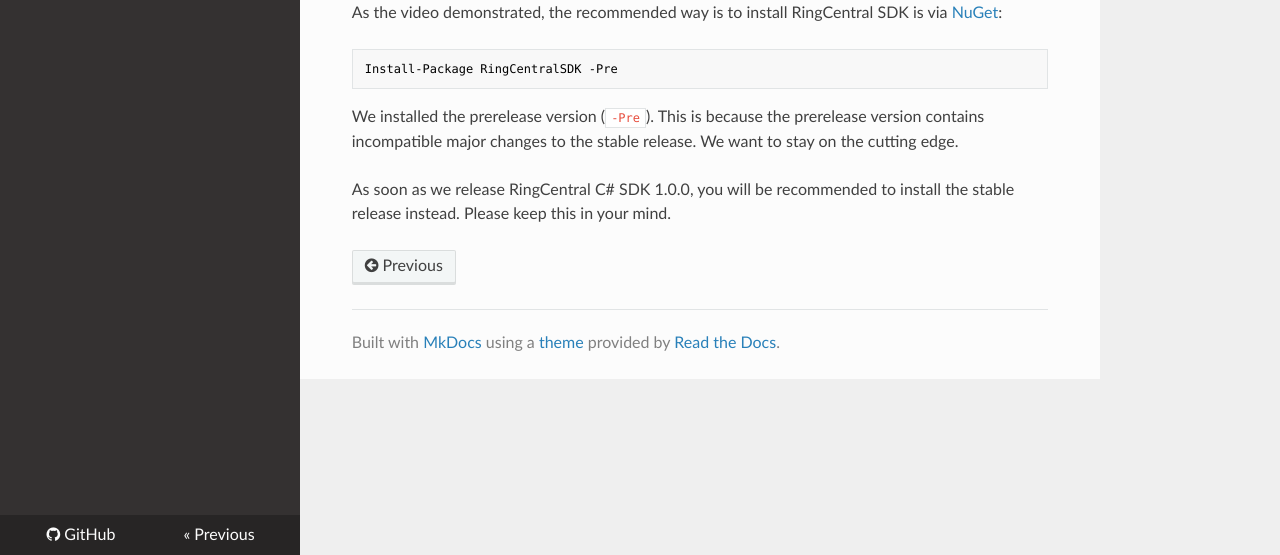
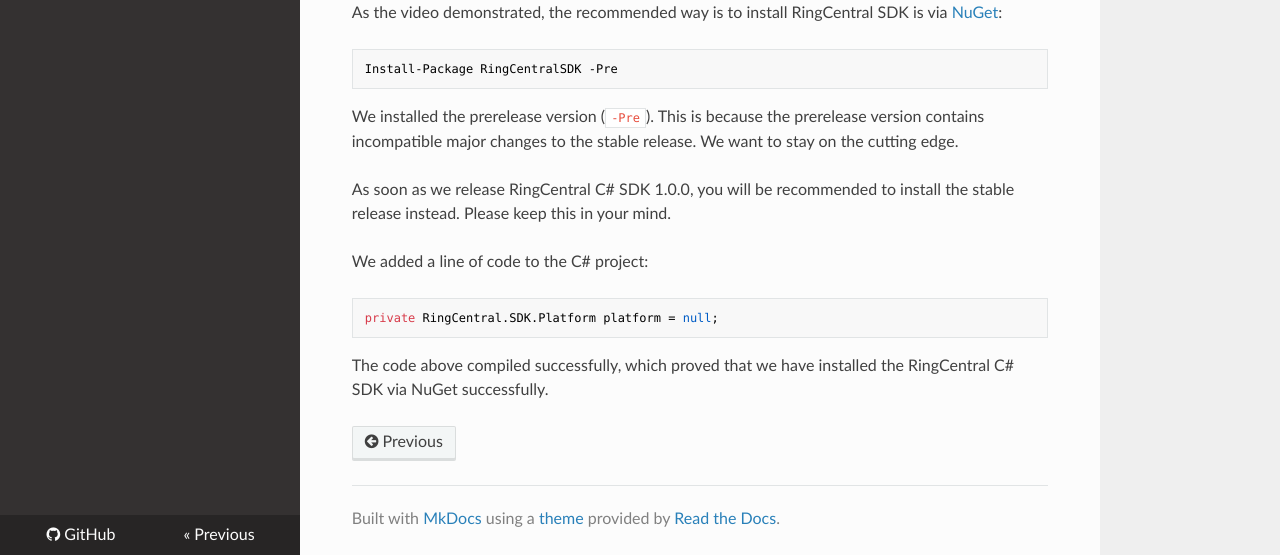
Before and after one commit to tylerlong/ringcentral-csharp-docs, an MkDocs documentation site: the page built from docs/win/installation.md, in a window 1280 px wide and 1167 px high, cut to the strip 612-1167 px from the top of the window. Built offline with MkDocs 1.6.1, drawn with Linux system fonts in a browser that asks for light colours; nearby versions of some CDN libraries; old or Windows-style settings are respelled for this version of MkDocs.

Commit message:
Finish the installation documentation for windows.

````diff
--- a/docs/win/installation.md
+++ b/docs/win/installation.md
@@ -16,3 +16,11 @@ Install-Package RingCentralSDK -Pre
 We installed the prerelease version (`-Pre`). This is because the prerelease version contains incompatible major changes to the stable release. We want to stay on the cutting edge.
 
 As soon as we release RingCentral C# SDK 1.0.0, you will be recommended to install the stable release instead. Please keep this in your mind.
+
+We added a line of code to the C# project:
+
+```csharp
+private RingCentral.SDK.Platform platform = null;
+```
+
+The code above compiled successfully, which proved that we have installed the RingCentral C# SDK via NuGet successfully.
````
